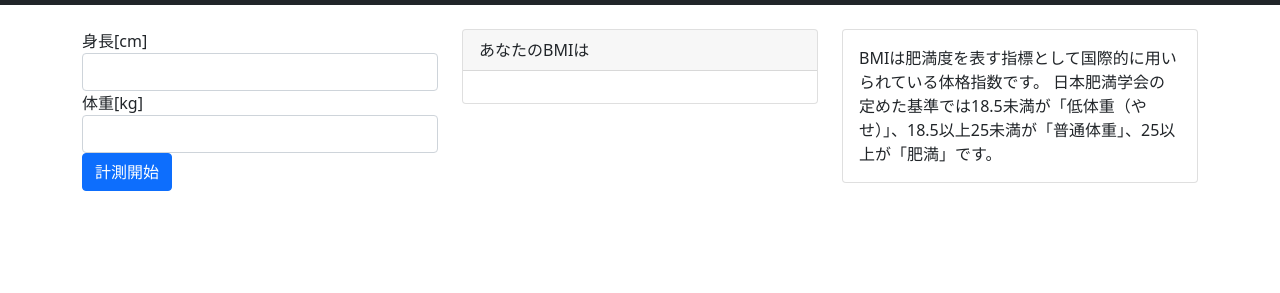
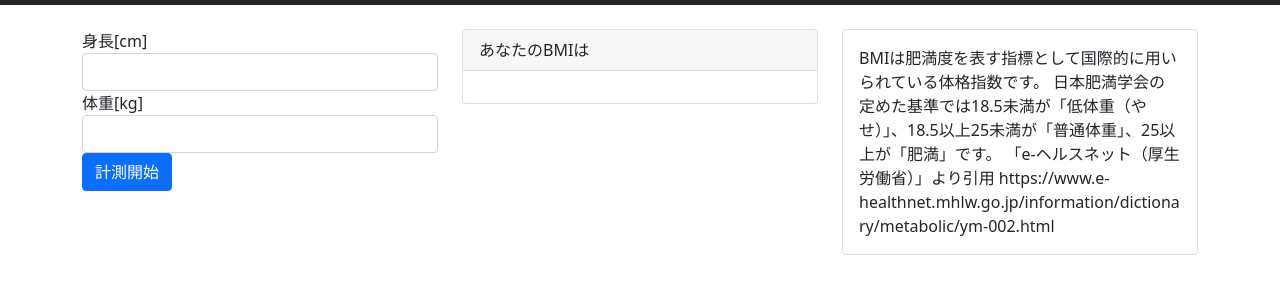
Before and after one commit to Haina71/jig_problem, a plain HTML site: page index.html in a window 1280 px wide. Shown: the part 51-344 px from the top of the page. Drawn offline with nearby package versions, Linux system fonts and the light colour scheme.

Commit message:
Update index.html

```diff
--- a/index.html
+++ b/index.html
@@ -44,7 +44,8 @@
               <div class="card-body">
                 BMIは肥満度を表す指標として国際的に用いられている体格指数です。
                 日本肥満学会の定めた基準では18.5未満が「低体重（やせ）」、18.5以上25未満が「普通体重」、25以上が「肥満」です。
-
+                「e-ヘルスネット（厚生労働省）」より引用
+                https://www.e-healthnet.mhlw.go.jp/information/dictionary/metabolic/ym-002.html
               </div>
             </div>
           </section>
```
